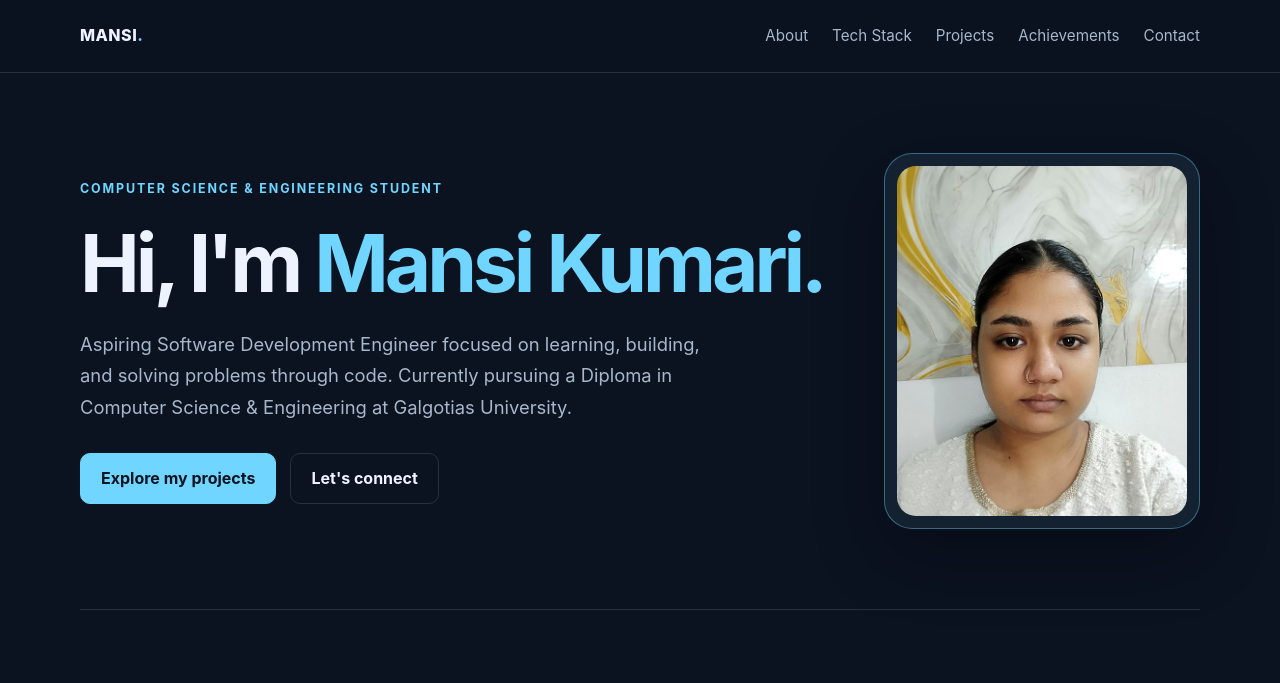
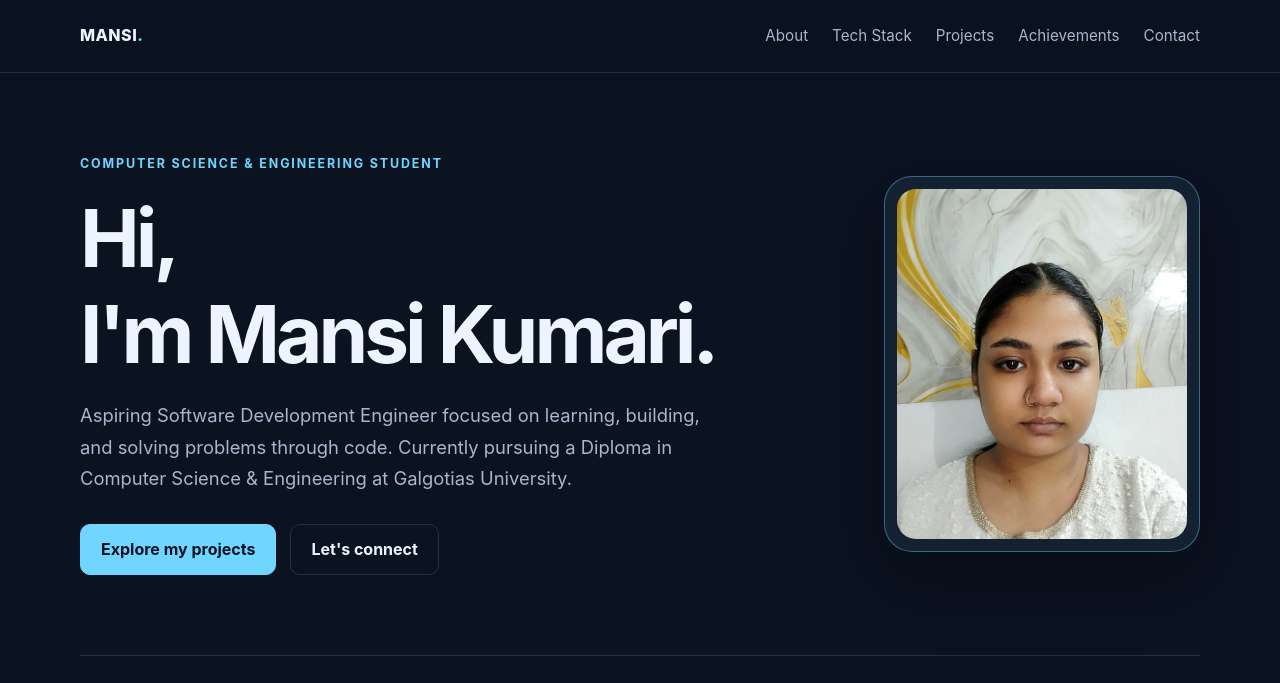
Before and after one commit to mansikumari0406-alt/myportfolio, a plain HTML site: page docs/index.html in a window 1280 px wide. Shown: the top 683 px of the page. Drawn offline with Linux system fonts and the light colour scheme.

Commit message:
css and html change

```diff
--- a/docs/index.html
+++ b/docs/index.html
@@ -28,7 +28,7 @@
     <section class="hero" id="home">
       <div class="hero-text">
         <p class="eyebrow">Computer Science &amp; Engineering Student</p>
-<h1>Hi, I'm <span>Mansi Kumari.</span></h1>
+<h1>Hi,<br>I'm Mansi Kumari.</h1>
  <p class="lead">Aspiring Software Development Engineer focused on learning, building, and solving problems through code. Currently pursuing a Diploma in Computer Science &amp; Engineering at Galgotias University.</p>
         <div class="actions">
           <a class="btn primary" href="#projects">Explore my projects</a>
--- a/docs/style.css
+++ b/docs/style.css
@@ -114,7 +114,7 @@ h1 {
   font-size: clamp(2.6rem, 7vw, 5rem);
   letter-spacing: -0.05em;
 }
-h1 span { color: var(--accent); }
+h1 span { color: var(--text); }
 
 .lead {
   max-width: 650px;
```
